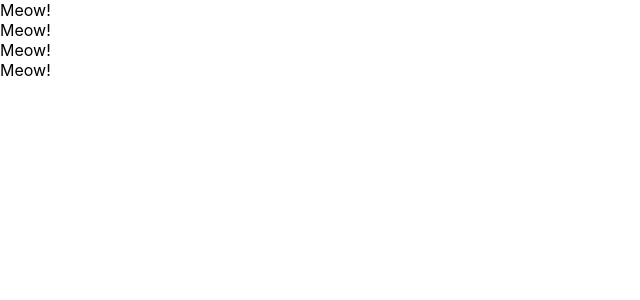
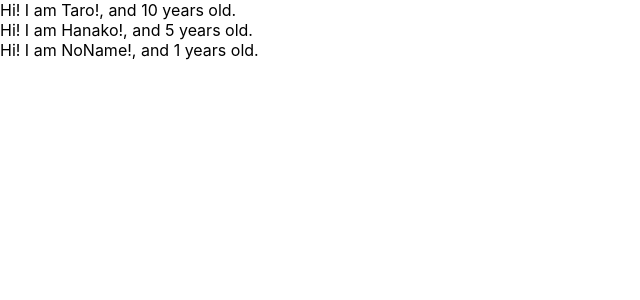
Before and after one commit to toy101/udemy-react-redux-crud-application, a React (Create React App) app: page / in a window 1280 px wide. Shown: the top 300 px of the page, without its empty margins (0-640 px from the left). Built offline with nearby package versions, Linux system fonts and the light colour scheme.

Commit message:
learning props

```diff
--- a/src/App.js
+++ b/src/App.js
@@ -1,29 +1,28 @@
 import React from 'react';
 
-// class App extends Component {
-//   render() {
-//     return (
-//       <React.Fragment>
-//         <label htmlFor='bar'>bar</label>
-//         <input type="text" onChange={() => {console.log("I am clicked!")}} />
-//       </React.Fragment>
-//     )
-//   }
-// }
-
 const App = () => {
+  const profiles = [
+    {name: "Taro", age:10},
+    {name: "Hanako", age:5},
+    {name: "NoName"}
+  ]
   return (
     <div>
-      <Cat />
-      <Cat />
-      <Cat />
-      <Cat />
+      {
+        profiles.map((profile, index) => {
+          return <User name={profile.name} age={profile.age} key={index}/>
+        })
+      }
     </div>
   )
 }
 
-const Cat = () => {
-  return <div>Meow!</div>
+const User = (props) => {
+  return <div>Hi! I am {props.name}!, and {props.age} years old.</div>
+}
+
+User.defaultProps = {
+  age : 1
 }
 
 export default App;
```
